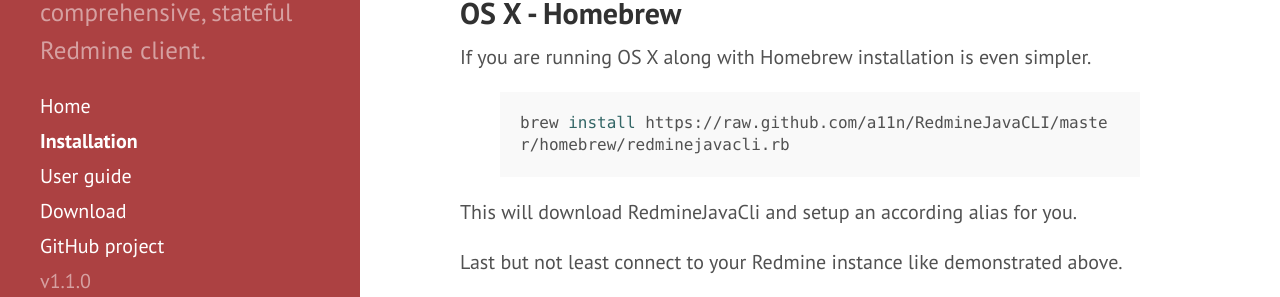
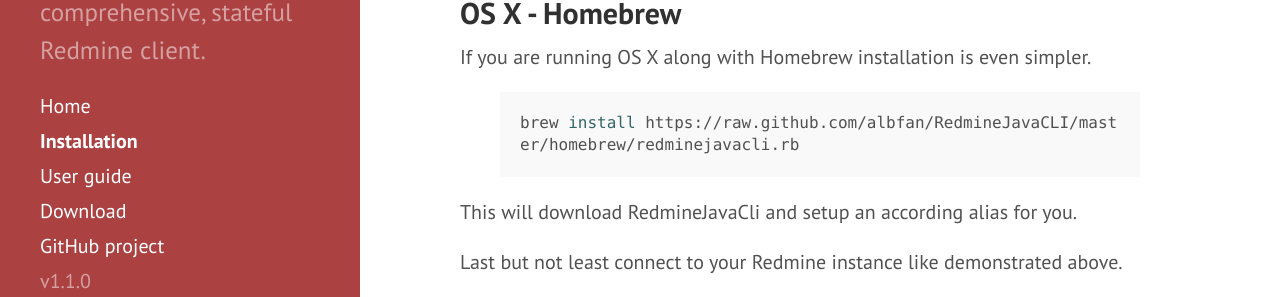
Before and after one commit to albfan/RedmineJavaCLI, a Jekyll site: the page built from installation.md, in a window 1280 px wide and 985 px high. Shown: the part 548-845 px from the top of the window. Built offline with Jekyll 4.4.1, drawn with Linux system fonts in a browser that asks for light colours; Markdown is read by kramdown in place of the engine named in the settings; part of the change alters nothing that is shown; grey boxes are pictures that could not be loaded.

Commit message:
Change references to fork

```diff
--- a/_config.yml
+++ b/_config.yml
@@ -10,7 +10,7 @@ relative_permalinks: true
 title:            Redmine Java CLI
 tagline:          'A convenient, comprehensive, stateful Redmine client.'
 description:      'A convenient, comprehensive, stateful Redmine client.'
-url:              http://a11n.github.io/RedmineJavaCLI
+url:              http://albfan.github.io/RedmineJavaCLI
 baseurl:          /RedmineJavaCLI
 
 author:
@@ -23,4 +23,4 @@ paginate:         5
 version:          1.1.0
 
 github:
-  repo:           https://github.com/a11n/RedmineJavaCLI
+  repo:           https://github.com/albfan/RedmineJavaCLI
--- a/_includes/sidebar.html
+++ b/_includes/sidebar.html
@@ -29,7 +29,7 @@
       <a class="sidebar-nav-item" href="{{ site.github.repo }}/releases/download/v{{ site.version }}/RedmineJavaCli-{{ site.version }}.jar">Download</a>
       <a class="sidebar-nav-item" href="{{ site.github.repo }}">GitHub project</a>
       <span class="sidebar-nav-item">v{{ site.version }}</span>
-      <a class="badge" href="https://travis-ci.org/a11n/RedmineJavaCLI"><img alt="Build Status" src="https://travis-ci.org/a11n/RedmineJavaCLI.svg"></a> <a class="badge" href="https://coveralls.io/r/a11n/RedmineJavaCLI"><img alt="Coverage Status" src="https://coveralls.io/repos/a11n/RedmineJavaCLI/badge.svg"></a>
+      <a class="badge" href="https://travis-ci.org/albfan/RedmineJavaCLI"><img alt="Build Status" src="https://travis-ci.org/albfan/RedmineJavaCLI.svg"></a> <a class="badge" href="https://coveralls.io/r/albfan/RedmineJavaCLI"><img alt="Coverage Status" src="https://coveralls.io/repos/albfan/RedmineJavaCLI/badge.svg"></a>
     </nav>
 
     <p>&copy; {{ site.time | date: '%Y' }}. All rights reserved.</p>
--- a/installation.md
+++ b/installation.md
@@ -18,7 +18,7 @@ You are all set. Have fun :-)
 ##OS X - Homebrew
 If you are running OS X along with Homebrew installation is even simpler.
 {% highlight bash %}
-brew install https://raw.github.com/a11n/RedmineJavaCLI/master/homebrew/redminejavacli.rb
+brew install https://raw.github.com/albfan/RedmineJavaCLI/master/homebrew/redminejavacli.rb
 {% endhighlight %}
 This will download RedmineJavaCli and setup an according alias for you.
 
```
Also changed, not shown: README.md.
